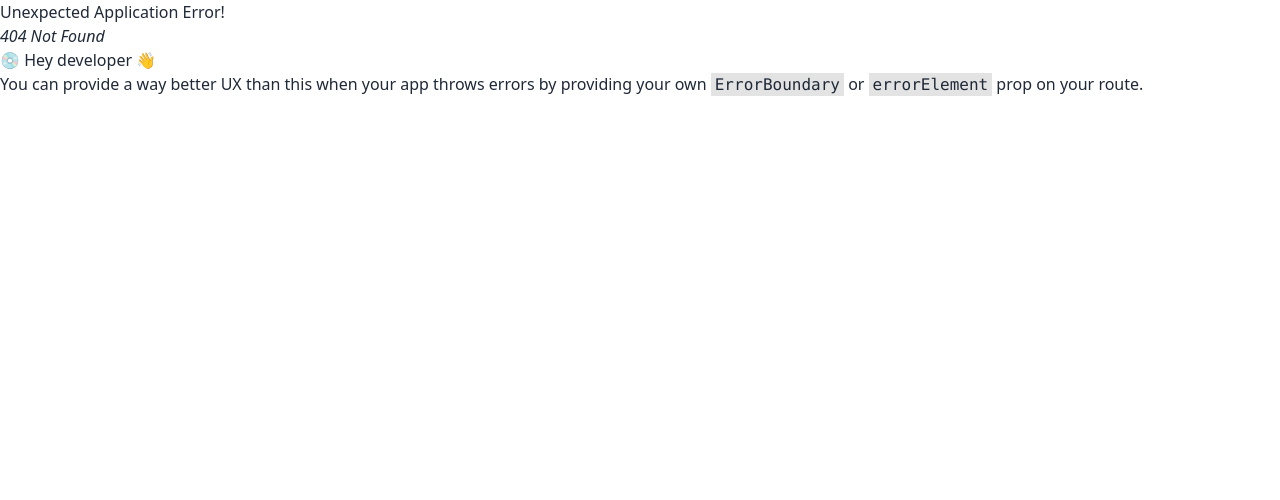
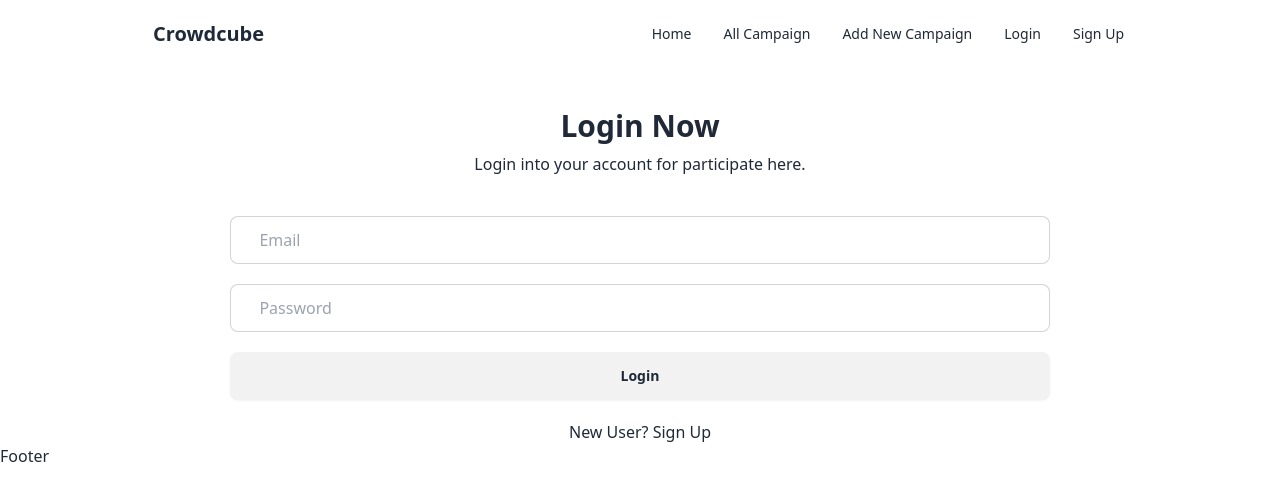
Before and after one commit to Sushanta65/Crowdcube-campaigns, a React (Vite) app: page /login in a window 1280 px wide. Before the commit this address had no page. Shown: the top 500 px of the page. Built offline with nearby package versions, Linux system fonts and the light colour scheme.

Commit message:
Login User With Email and Password Done

```diff
--- a/src/components/Navbar.jsx
+++ b/src/components/Navbar.jsx
@@ -17,12 +17,12 @@ const Navbar = () => {
       <li>
         <Link to="/addNewCampaign">Add New Campaign</Link>
       </li>
-      <li>
+     {user?.email &&  <> <li>
         <Link to="/myCampaign">My Campaign</Link>
       </li>
       <li>
         <Link to="/myDonation">My Donations</Link>
-      </li>
+      </li></>}
       {user? <></>: <><li>
         <Link to="/login">Login</Link>
       </li>
--- /dev/null
+++ b/src/pages/Login.jsx
@@ -0,0 +1,51 @@
+import { useContext } from "react";
+import { AuthContext } from "../provider/AuthProvider";
+import { Link } from "react-router-dom";
+
+const Login = () => {
+
+    const {loginUser} = useContext(AuthContext)
+
+    const handleLogin = (event) => {
+        event.preventDefault()
+
+        const form = event.target;
+        const email = form.email.value;
+        const password = form.password.value;
+
+        loginUser(email, password)
+
+    }
+
+  return (
+    <div className="text-center">
+      <div className="my-10">
+        <h2 className="font-bold text-3xl pb-2">Login Now</h2>
+        <p>Login into your account for participate here.</p>
+      </div>
+      <form onSubmit={handleLogin} className="w-4/5 mx-auto flex flex-col gap-5">
+        <label className="input input-bordered flex items-center gap-2">
+          <input
+            className="w-3/6 py-2 px-3"
+            type="email"
+            placeholder="Email"
+            name="email"
+          />
+        </label>
+
+        <label className="input input-bordered flex items-center gap-2">
+          <input
+            className="w-3/6 py-2 px-3"
+            type="password"
+            placeholder="Password"
+            name="password"
+          />
+        </label>
+        <input className="btn" type="submit" value="Login" />
+        <span>New User? <Link to='/signUp'>Sign Up</Link></span>
+      </form>
+    </div>
+  );
+};
+
+export default Login;
--- a/src/pages/SignUp.jsx
+++ b/src/pages/SignUp.jsx
@@ -1,5 +1,6 @@
 import { useContext } from "react";
 import { AuthContext } from "../provider/AuthProvider";
+import { Link } from "react-router-dom";
 
 const SignUp = () => {
     const {createNewUser, users} = useContext(AuthContext)
@@ -37,6 +38,7 @@ const SignUp = () => {
             <input className="w-3/6 py-2 px-3" type="password" placeholder="Password" name="password" />
           </label>
           <input className="btn" type="submit" value='Sign Up' />
+          <span>Already Have an Account? <Link to='/login'>Login</Link></span>
         </form>
       </div>
     </div>
--- a/src/provider/AuthProvider.jsx
+++ b/src/provider/AuthProvider.jsx
@@ -1,6 +1,6 @@
 import { createContext, useState } from 'react';
 import { auth } from '../../firebase.init';
-import { createUserWithEmailAndPassword, updateProfile } from 'firebase/auth';
+import { createUserWithEmailAndPassword, signInWithEmailAndPassword, updateProfile } from 'firebase/auth';
 
 export const AuthContext = createContext()
 
@@ -23,11 +23,19 @@ const AuthProvider = ({children}) => {
         .catch(err => setError(err.message))
     }
 
+    const loginUser = (email, password) => {
+        signInWithEmailAndPassword(auth, email, password)
+        .then(result => {
+            setUser(result.user)
+        })
+        .catch(err => console.log(err.message))
+    }
 
     const userInfo = {
         createNewUser,
         user,
-        setUser
+        setUser,
+        loginUser
     }
 
     console.log(user)
--- a/src/route/router.jsx
+++ b/src/route/router.jsx
@@ -1,6 +1,7 @@
 import { createBrowserRouter } from "react-router-dom";
 import MainLayout from "../Layout/MainLayout";
 import SignUp from "../pages/SignUp";
+import Login from "../pages/Login";
 
 
 const router = createBrowserRouter([
@@ -11,6 +12,10 @@ const router = createBrowserRouter([
             {
                 path:'/signUp',
                 element: <SignUp></SignUp>
+            },
+            {
+                path:'/login',
+                element: <Login></Login>
             }
         ]
     }
```
